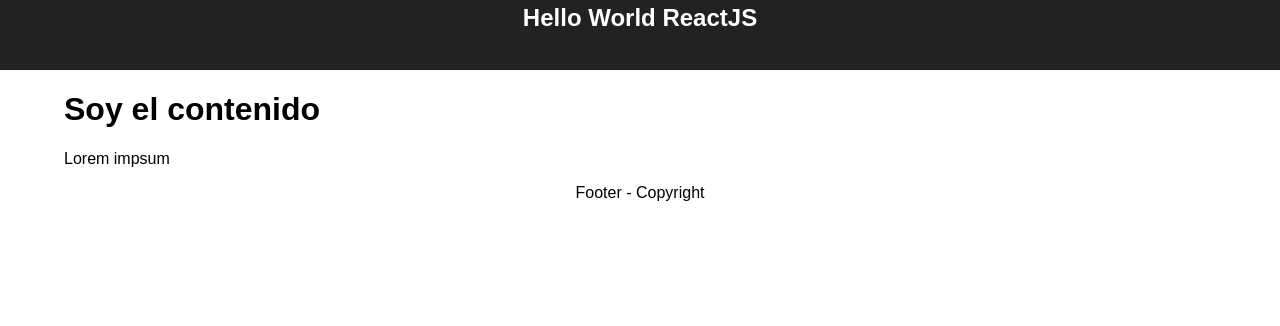
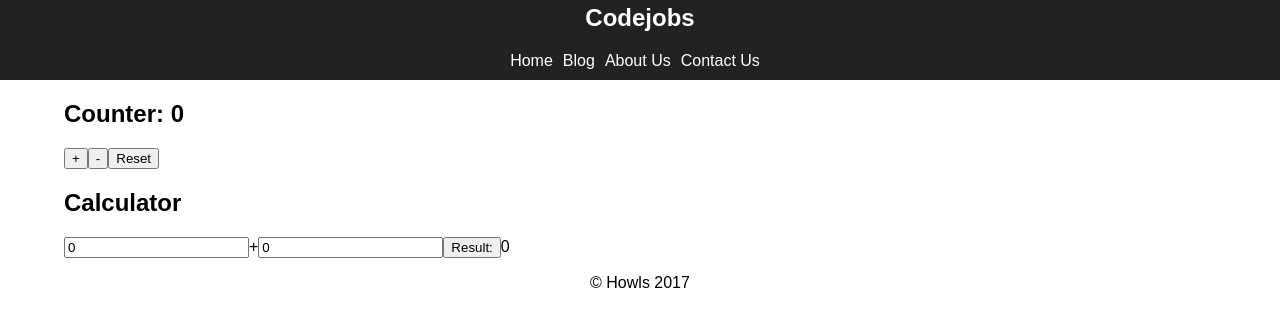
Before and after one commit to howls90/reactjs, a React app: page / in a window 1280 px wide. Shown: the part 120-446 px from the top of the page. Built offline with nearby package versions, Linux system fonts and the light colour scheme.

Commit message:
states && prop

```diff
--- a/package.json
+++ b/package.json
@@ -3,6 +3,7 @@
   "version": "0.1.0",
   "private": true,
   "dependencies": {
+    "prop-types": "^15.6.0",
     "react": "^16.2.0",
     "react-dom": "^16.2.0",
     "react-scripts": "0.9.5"
--- a/src/components/App.js
+++ b/src/components/App.js
@@ -5,13 +5,16 @@ import Header from './Global/Header';
 import Content from './Global/Content';
 import Footer from './Global/Footer';
 
+//Data
+import items from '../data/menu';
+
 class App extends Component {
   render() {
     return (
       <div className="App">
-        <Header />
+        <Header title="Codejobs" items={items}/>
         <Content />
-        <Footer msn="CodeJobs"/>
+        <Footer copyright="&copy; Howls 2017"/>
       </div>
     );
   }
--- a/src/components/Global/Content.js
+++ b/src/components/Global/Content.js
@@ -2,12 +2,78 @@ import React, { Component } from 'react';
 import './css/Content.css';
 
 class Content extends Component {
+  constructor() {
+  	super();
+  	this.state = {
+  		count: 0,
+  		number1: 0,
+  		number2: 0,
+  		result: 0
+  	};
+  	this.handleCountClick = this.handleCountClick.bind(this);
+  	this.handleResultClick = this.handleResultClick.bind(this);
+  	this.handleInputChange = this.handleInputChange.bind(this);
+  }
+
+  componenrDidMount() {
+  	this.setState({
+  		count: 1
+  	});
+  }
+
+  handleCountClick(e) {
+  	if(e.target.id == 'add') {
+  		this.setState({
+  			count: this.state.count +1
+  		});
+  	} else if(e.target.id == 'subtract' && this.state.count >0 ){
+  		this.setState({
+  			count: this.state.count - 1
+  		});
+  	} else {
+  		this.setState({
+  			count: 0
+  		});
+  	}
+  }
+
+  handleResultClick(e) {
+  	this.setState({
+  		result: this.state.number1 + this.state.number2
+  	});
+  }
+
+  handleInputChange(e) {
+  	if(e.target.id == 'number1') {
+  		this.setState({
+  			number1: Number(e.target.value)
+  		});
+  	} else if (e.target.id == 'number2') {
+  		this.setState({
+  			number2: Number(e.target.value)
+  		});
+  	}
+
+  }
+
   render() {
     return (
       <div className="Content">
-        <h1>Soy el contenido</h1>
+        <h2>Counter: {this.state.count}</h2>
 
-        <p>Lorem impsum</p>
+        <p>
+        	<button id="add" onClick={this.handleCountClick}>+</button>
+        	<button id="subtract" onClick={this.handleCountClick}>-</button>
+        	<button id="reset" onClick={this.handleCountClick}>Reset</button>
+        </p>
+        <h2>Calculator</h2>
+        <p>
+        	<input id="number1" type="number" value={this.state.number1} onChange={this.handleInputChange} />
+        	+
+        	<input id="number2" type="number" value={this.state.number2} onChange={this.handleInputChange} />
+	        <button id="result" onClick={this.handleResultClick}>Result:</button>
+	        {this.state.result}
+        </p>
       </div>
     );
   }
--- a/src/components/Global/Footer.js
+++ b/src/components/Global/Footer.js
@@ -1,11 +1,18 @@
 import React, { Component } from 'react';
 import './css/Footer.css';
 
+import PropTypes from 'prop-types';
+
 class Footer extends Component {
+  static propTypes = {
+  	copyright: PropTypes.string
+  };
+
   render() {
+  	const { copyright = '&copy; ReactJS 2017'}  = this.props;
     return (
       <div className="Footer">
-        <p>Footer - Copyright</p>
+        <p dangerouslySetInnerHTML={{ __html: copyright }}/>
       </div>
     );
   }
--- a/src/components/Global/Header.js
+++ b/src/components/Global/Header.js
@@ -2,13 +2,25 @@ import React, { Component } from 'react';
 import logo from './images/logo.svg';
 import './css/Header.css';
 
+import PropTypes from 'prop-types';
+
 class Header extends Component {
+  static PropTypes = {
+    title: PropTypes.string.isRequired,
+    items: PropTypes.array.isRequired
+  };
+
   render() {
+    const {title, items} = this.props;
+
     return (
       <div className="Header">
         <div className="Logo">
           <img src={logo} alt="logo" />
-          <h2>Hello World ReactJS</h2>
+          <h2>{title}</h2>
+          <ul className="Menu">
+            {items && items.map((item, key) => <li key={key}>{item.title}</li>)}
+          </ul>
         </div>
       </div>
     );
--- a/src/components/Global/css/Header.css
+++ b/src/components/Global/css/Header.css
@@ -1,6 +1,6 @@
 .Header {
   background-color: #222;
-  height: 150px;
+  height: 160px;
   padding: 20px;
   color: white;
   text-align: center;
@@ -15,3 +15,14 @@
   from { transform: rotate(0deg); }
   to { transform: rotate(360deg); }
 }
+
+.Menu {
+  margin: 0;
+  padding: 0;
+  list-style: none;
+}
+
+.Menu li {
+  display: inline-block;
+  padding-right: 10px
+}
--- /dev/null
+++ b/src/data/menu.js
@@ -0,0 +1,19 @@
+export default[
+	{
+		title: 'Home',
+		url: '/'
+	},
+	{
+		title: 'Blog',
+		url: '/blog'
+	},
+	{
+		title: 'About Us',
+		url: '/about'
+	},
+	{
+		title: 'Contact Us',
+		url: '/contact'
+	}
+
+];
```
Also changed, not shown: 2 other files.
